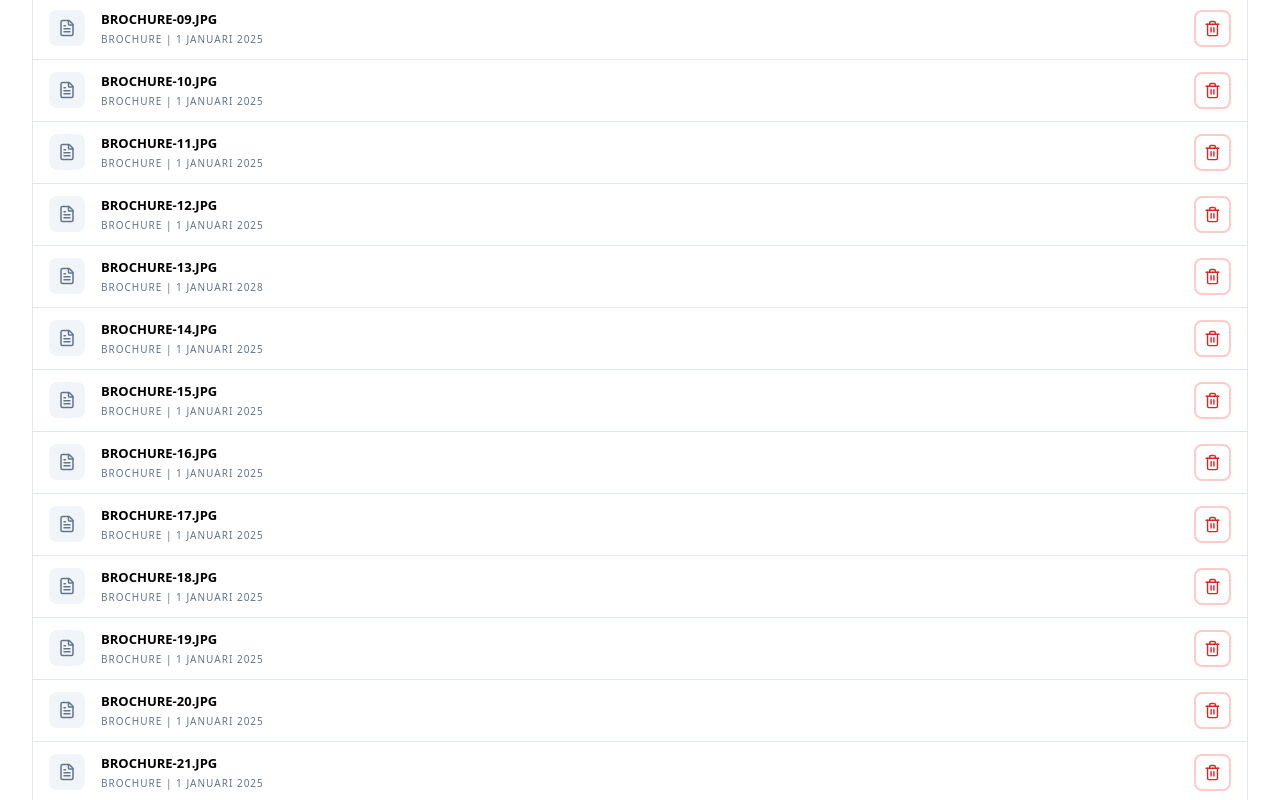
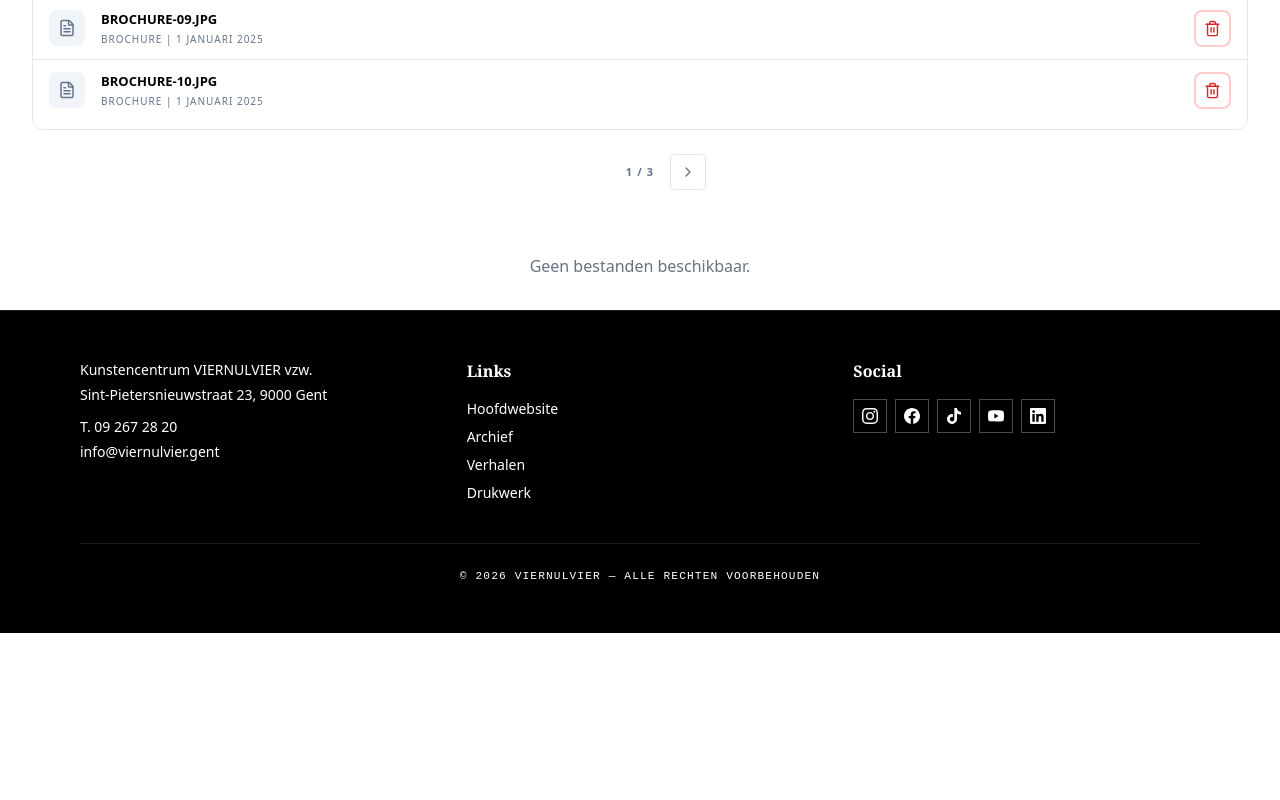
Before and after one commit to SELab-2/viernulvier-4, a Nuxt app in the folder frontend/: page /tempShowcase in a window 1280 px wide. Shown: the part 4200-5000 px from the top of the page. After the commit the page ends 4833 px from the top, so only its background shows below. Built offline with nearby package versions, Linux system fonts and the light colour scheme.

Commit message:
pagination to file list

```diff
--- a/frontend/app/components/prints/FileList.vue
+++ b/frontend/app/components/prints/FileList.vue
@@ -16,7 +16,7 @@
  * ]
  */
 
-import { FileText } from "lucide-vue-next";
+import { FileText, ChevronLeft, ChevronRight } from "lucide-vue-next";
 import type { PrintItemView } from "@repo/common";
 
 interface Props {
@@ -26,14 +26,37 @@ interface Props {
 const props = defineProps<Props>();
 const { t, locale } = useI18n();
 
+// file logic
 const openFile = (src: string) => window.open(src, "_blank");
 const emit = defineEmits<{
   (e: "delete", file: PrintItemView): void;
 }>();
 
+// pagination
+const ITEMS_PER_PAGE = 10;
+const currentPage = ref(1);
+const totalPages = computed(() =>
+  Math.max(1, Math.ceil(props.files.length / ITEMS_PER_PAGE)),
+);
+
+const visibleFiles = computed(() => {
+  const start = (currentPage.value - 1) * ITEMS_PER_PAGE;
+  return props.files.slice(start, start + ITEMS_PER_PAGE);
+});
+
+function goToPage(page: number) {
+  if (page < 1 || page > totalPages.value || page === currentPage.value) return;
+  currentPage.value = page;
+}
+
 // constants
 const rowBase =
   "group relative flex items-center gap-4 px-4 py-3 border-t border-border bg-card hover:bg-card-hover transition-colors duration-150 cursor-pointer";
+const list = computed(() =>
+  totalPages.value > 1 ? { minHeight: `${ITEMS_PER_PAGE * 63}px` } : {},
+); // 62 is height of one row (approximately)
+const chevronButton =
+  "w-9 h-9 flex items-center justify-center rounded border border-border text-muted-foreground hover:border-foreground hover:text-foreground transition-colors disabled:opacity-0 disabled:cursor-default";
 </script>
 
 <template>
@@ -42,9 +65,10 @@ const rowBase =
     <div
       v-if="files.length"
       class="rounded-lg border border-border overflow-hidden"
+      :style="list"
     >
       <div
-        v-for="file in props.files"
+        v-for="file in visibleFiles"
         :key="file.id"
         :class="rowBase"
         @click="file.url ? openFile(file.url) : undefined"
@@ -98,8 +122,39 @@ const rowBase =
       </div>
     </div>
 
+    <!-- Pagination -->
+    <div
+      v-if="totalPages > 1"
+      class="flex items-center justify-center gap-2 mt-6 h-9"
+    >
+      <button
+        :class="chevronButton"
+        :disabled="currentPage === 1"
+        @click="goToPage(currentPage - 1)"
+      >
+        <ChevronLeft :size="16" />
+      </button>
+
+      <span
+        class="text-[11px] font-bold uppercase tracking-widest text-muted-foreground px-2"
+      >
+        {{ currentPage }} / {{ totalPages }}
+      </span>
+
+      <button
+        :class="chevronButton"
+        :disabled="currentPage === totalPages"
+        @click="goToPage(currentPage + 1)"
+      >
+        <ChevronRight :size="16" />
+      </button>
+    </div>
+
     <!-- Empty state -->
-    <div v-else class="text-center text-gray-500 dark:text-gray-400">
+    <div
+      v-if="!files.length"
+      class="text-center text-gray-500 dark:text-gray-400"
+    >
       {{ t("prints.noFiles") }}
     </div>
   </div>
```
